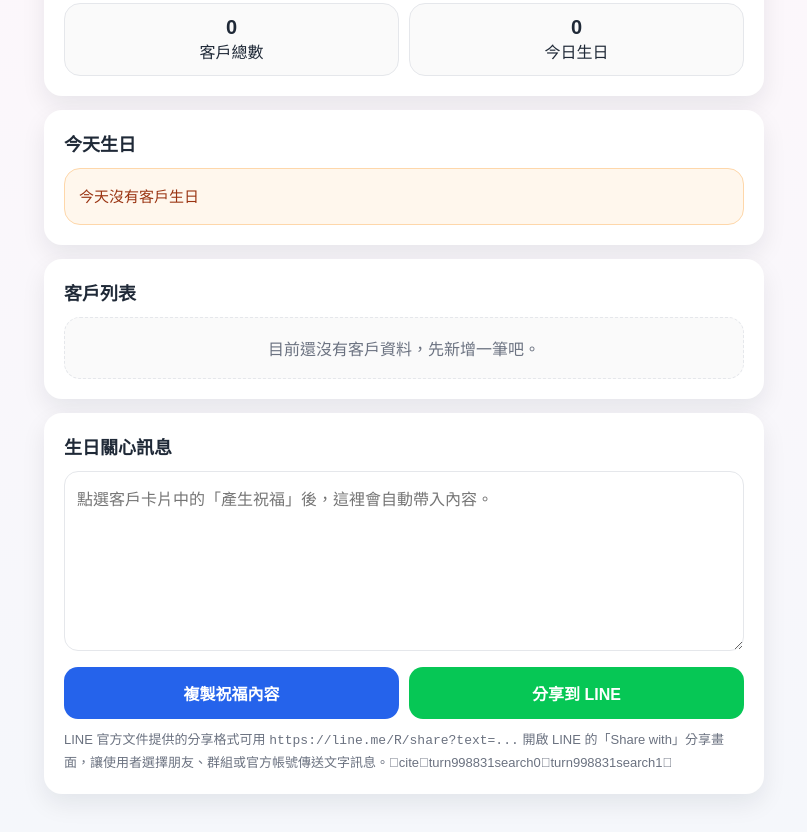
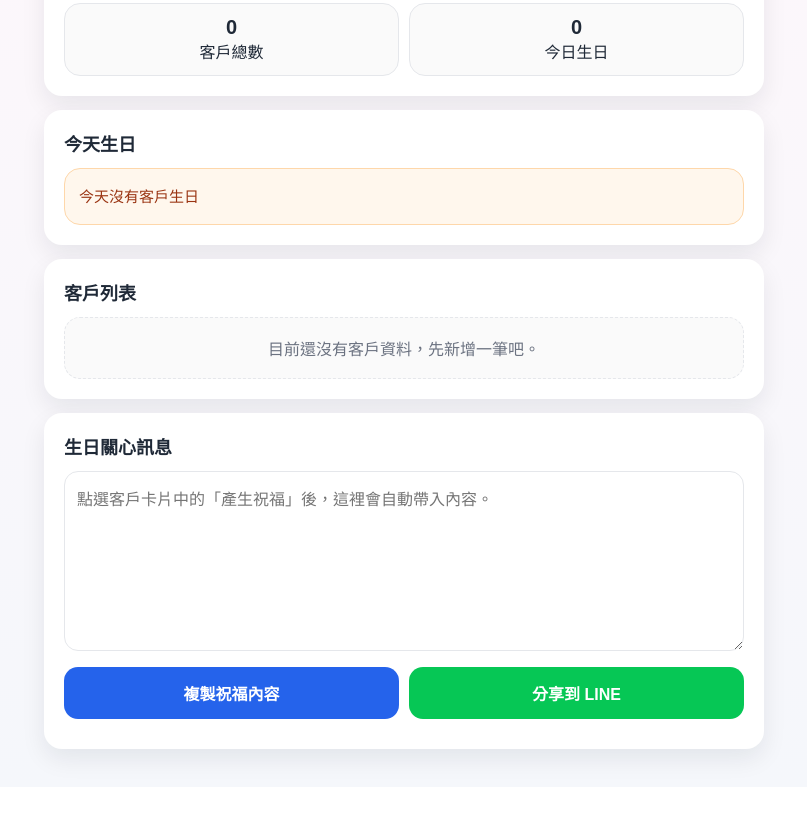
Before and after one commit to id566star-spec/portal, a plain HTML site: page apps/app1.html in a window 1280 px wide. Shown: the part 387-1219 px from the top of the page, without its empty margins (236-1043 px from the left). After the commit the page ends 1174 px from the top, so only its background shows below. Drawn offline with Linux system fonts and the light colour scheme.

Commit message:
Update app1.html

```diff
--- a/apps/app1.html
+++ b/apps/app1.html
@@ -312,7 +312,7 @@
         <button class="btn-line" onclick="shareToLine()">分享到 LINE</button>
       </div>
       <div class="message-tip">
-        LINE 官方文件提供的分享格式可用 <code>https://line.me/R/share?text=...</code> 開啟 LINE 的「Share with」分享畫面，讓使用者選擇朋友、群組或官方帳號傳送文字訊息。citeturn998831search0turn998831search1
+
       </div>
     </div>
   </div>
```
